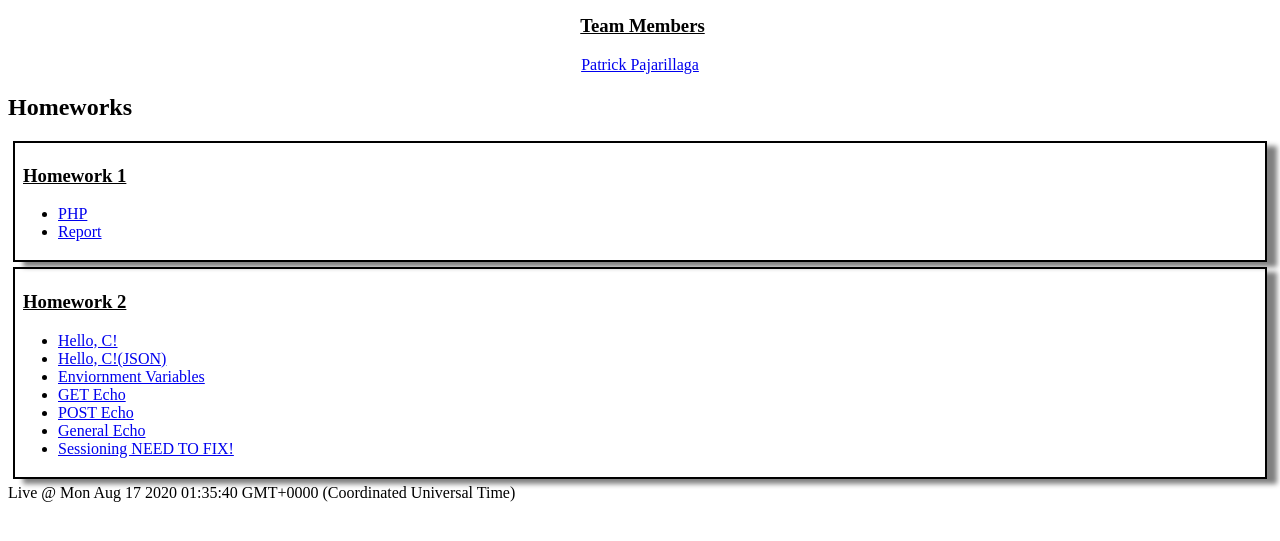
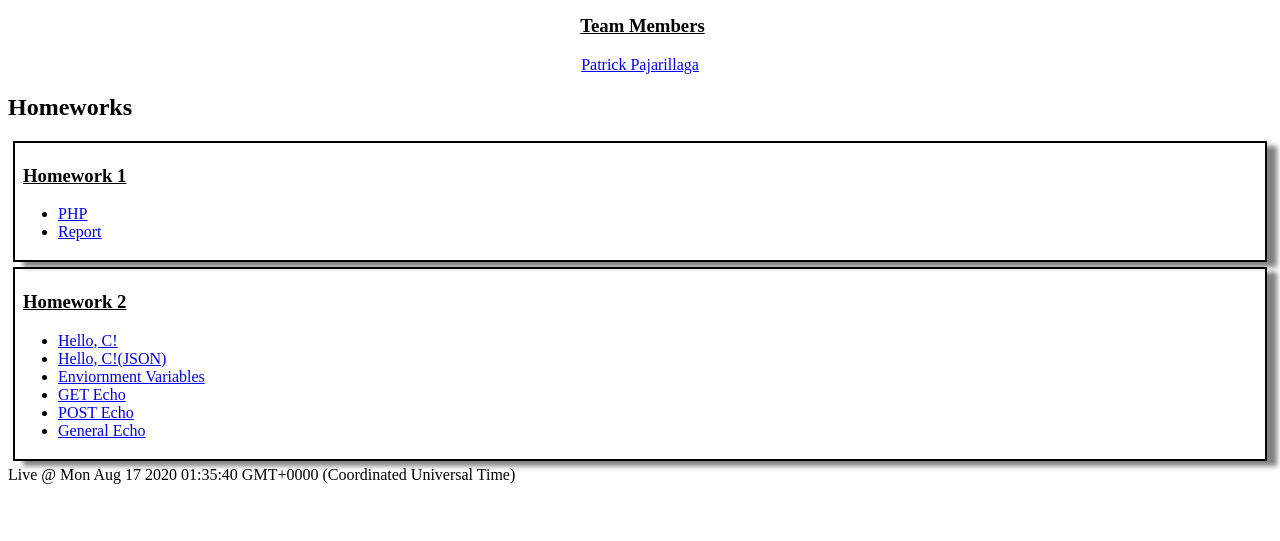
Before and after one commit to Patrick-Pajarillaga/patjpaj.me, a plain HTML site: page index.html in a window 1280 px wide. Shown: the part 195-736 px from the top of the page. Drawn offline with Linux system fonts and the light colour scheme.

Commit message:
Removed C Sessioning

```diff
--- a/index.html
+++ b/index.html
@@ -50,7 +50,6 @@
           <li><a href="./cgi-bin/c-get-echo.cgi">GET Echo</a></li>
           <li><a href="./cgi-bin/c-post-echo.cgi">POST Echo</a></li>
           <li><a href="./cgi-bin/c-general-request-echo.cgi">General Echo</a></li>
-          <li><a href="./cgi-bin/c-hello-html-world.cgi">Sessioning NEED TO FIX!</a></li>
         </ul>
       </div>
     </section>
```
